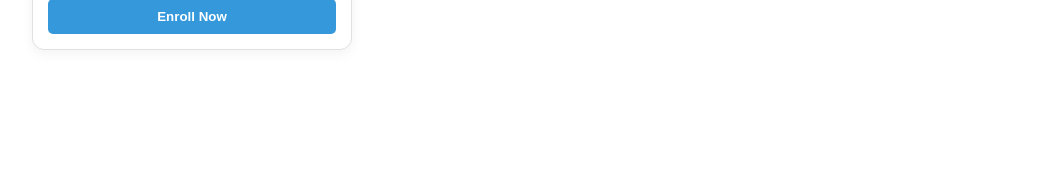
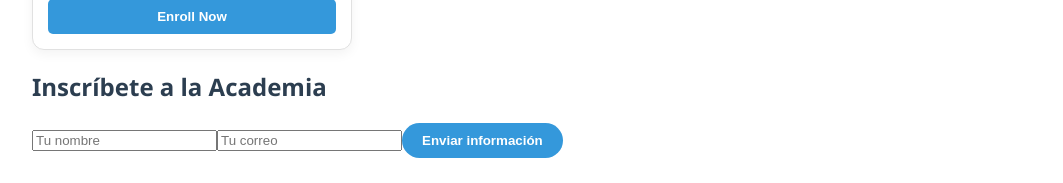
Before and after one commit to andresbermeo/music-academy-react, a React (Vite) app in the folder mi-proyecto-react/: page / in a window 1280 px wide. Shown: the part 1062-1245 px from the top of the page, without its empty margins (108-1171 px from the left). Before the commit the page ends 1140 px from the top, so only its background shows below. Built offline with nearby package versions, Linux system fonts and the light colour scheme.

Commit message:
formulario de contacto completado con estados

```diff
--- a/mi-proyecto-react/package.json
+++ b/mi-proyecto-react/package.json
@@ -7,7 +7,9 @@
     "dev": "vite",
     "build": "vite build",
     "lint": "eslint .",
-    "preview": "vite preview"
+    "preview": "vite preview",
+    "predeploy": "npm run build",
+    "deploy": "gh-pages -d dist"
   },
   "dependencies": {
     "react": "^19.2.0",
@@ -21,6 +23,7 @@
     "eslint": "^9.39.1",
     "eslint-plugin-react-hooks": "^7.0.1",
     "eslint-plugin-react-refresh": "^0.4.24",
+    "gh-pages": "^6.3.0",
     "globals": "^16.5.0",
     "vite": "^7.3.1"
   }
--- a/mi-proyecto-react/src/App.jsx
+++ b/mi-proyecto-react/src/App.jsx
@@ -3,6 +3,8 @@ import './App.css'
 
 function App() {
   const [enrolled, setEnrolled] = useState([]);
+  const [name, setName] = useState("");
+  const [email, setEmail] = useState("");
 
   const courses = [
     {
@@ -37,6 +39,11 @@ function App() {
     }
   };
 
+  const handleSubmit = (e) => {
+    e.preventDefault();
+    alert(`¡Gracias ${name}! Nos comunicaremos a: ${email}`);
+  };
+
   return (
     <main>
       <nav>
@@ -64,6 +71,24 @@ function App() {
           </div>
         ))}
       </section>
+      <section className="contact-form">
+  <h2>Inscríbete a la Academia</h2>
+<form onSubmit={handleSubmit}>
+    <input
+      type="text"
+      placeholder="Tu nombre"
+      value={name}
+      onChange={(e) => setName(e.target.value)}
+    />
+    <input
+      type="email"
+      placeholder="Tu correo"
+      value={email}
+      onChange={(e) => setEmail(e.target.value)}
+    />
+    <button type="submit">Enviar información</button>
+  </form>
+</section>
     </main>
   );
 }
```
Also changed, not shown: 1 other file (tests, documents, lock files or other folders).
